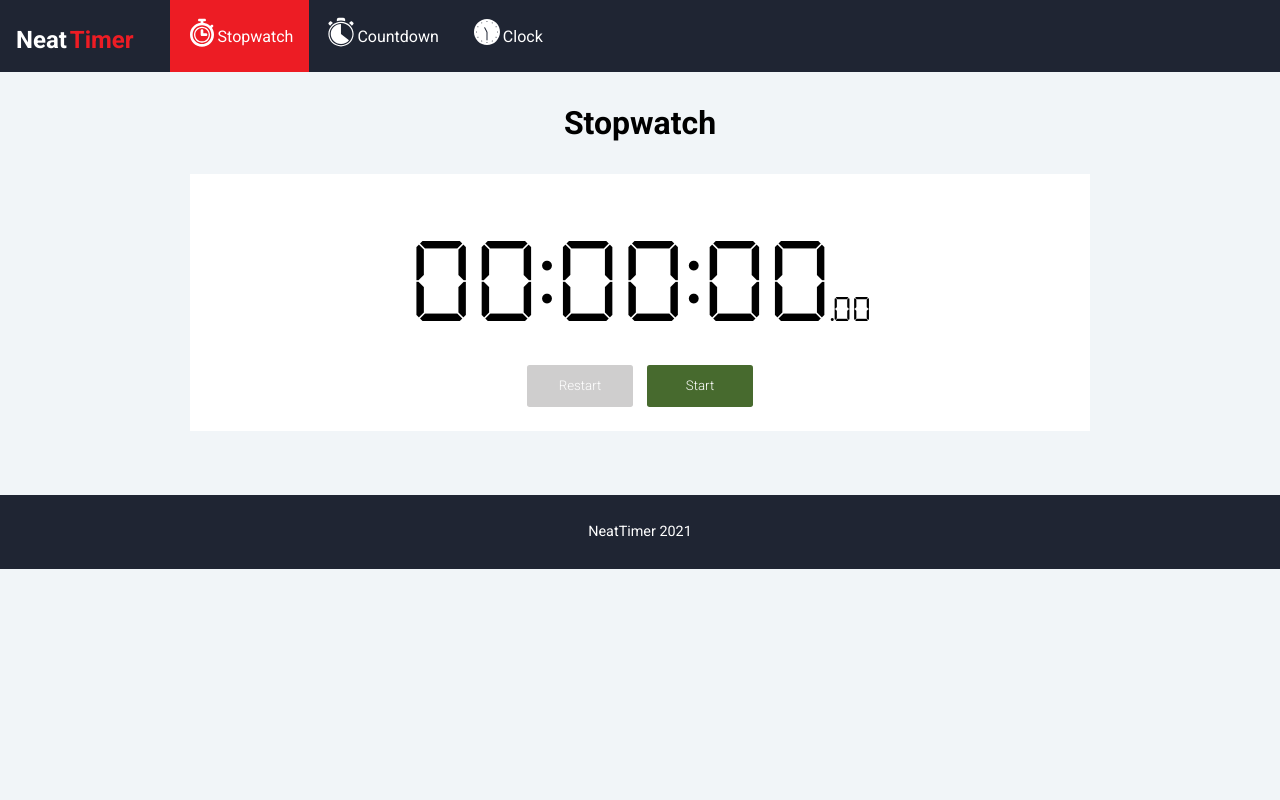
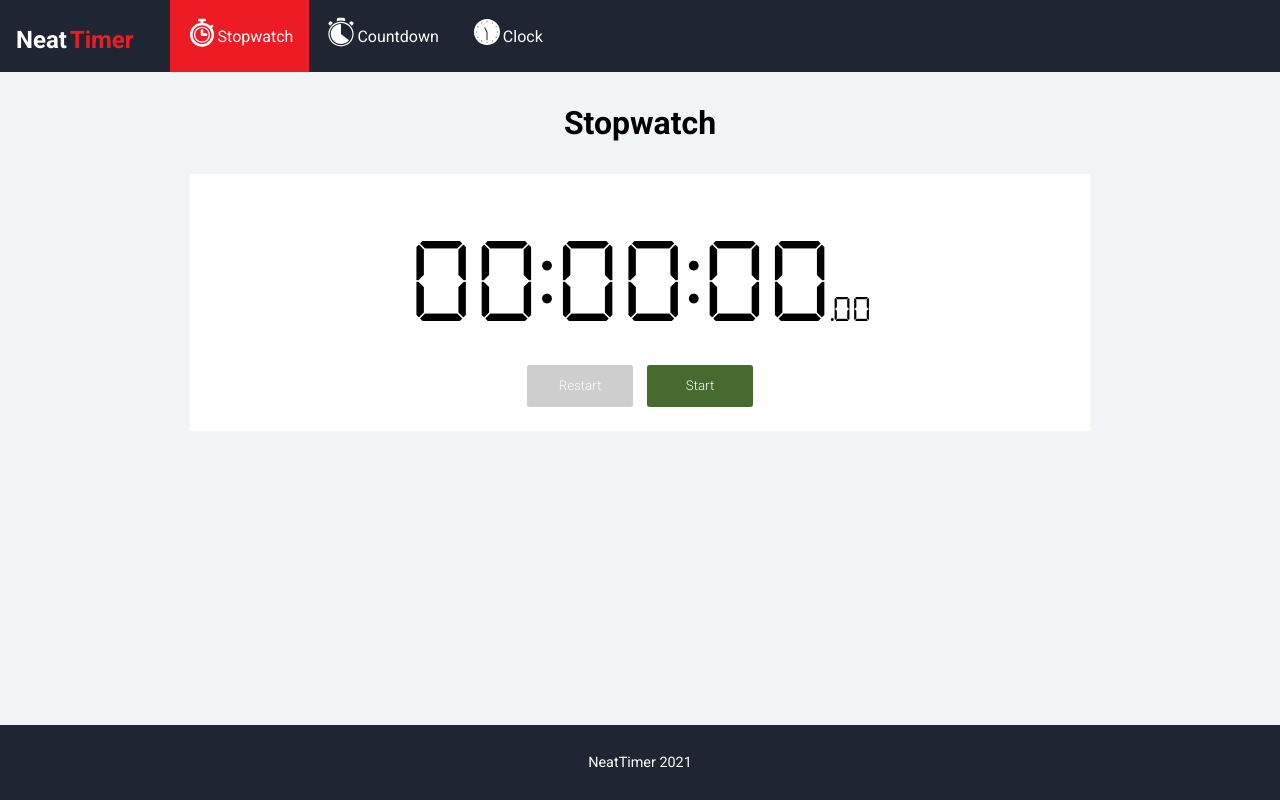
Before and after one commit to carlo697/NeatTimer, a React (Create React App) app: page / in a window 1280 px wide. Built offline with nearby package versions, Linux system fonts and the light colour scheme.

Commit message:
Keep the footer always at the bottom of the page

```diff
--- a/src/App.js
+++ b/src/App.js
@@ -10,6 +10,7 @@ import Footer from "./components/Footer";
 const App = () => {
 	return (
 		<React.Fragment>
+			<div className="page-container">
 				<Navbar/>
 				<Switch>
 					<Route exact path="/">
@@ -23,6 +24,7 @@ const App = () => {
 					</Route>
 				</Switch>
 				<Footer/>
+			</div>
 			<Modal/>
 		</React.Fragment>
 	);
--- a/src/index.css
+++ b/src/index.css
@@ -26,8 +26,15 @@ body {
 	background: #f1f5f8;
 }
 
+.page-container {
+	display: flex;
+	flex-direction: column;
+	min-height: 100vh;
+}
+
 main {
 	margin: 2em 2em 4em 2em;
+	flex-grow: 1;
 }
 
 main h1 {
```
Lines whose indentation alone changed are shown as unchanged.
